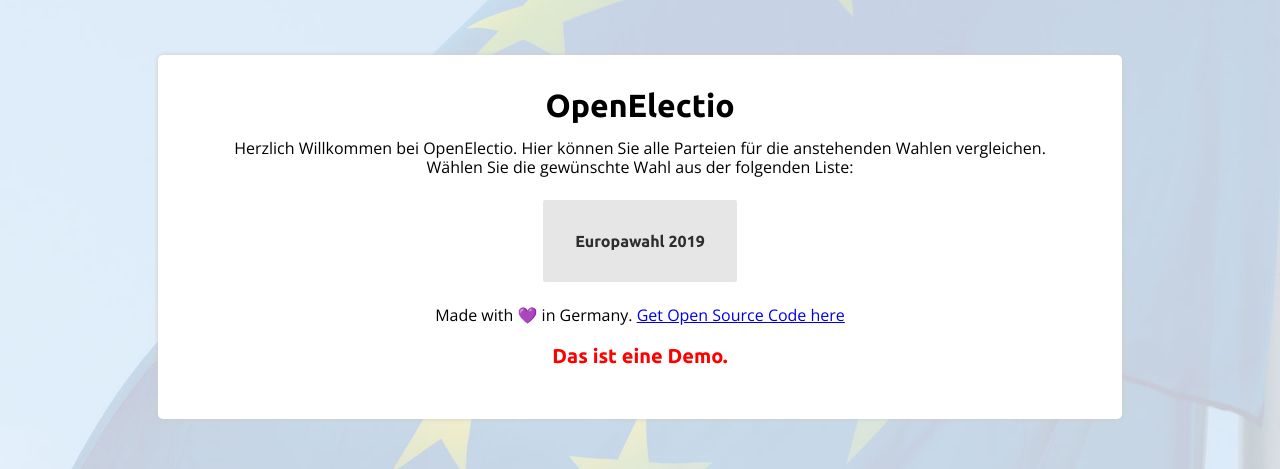
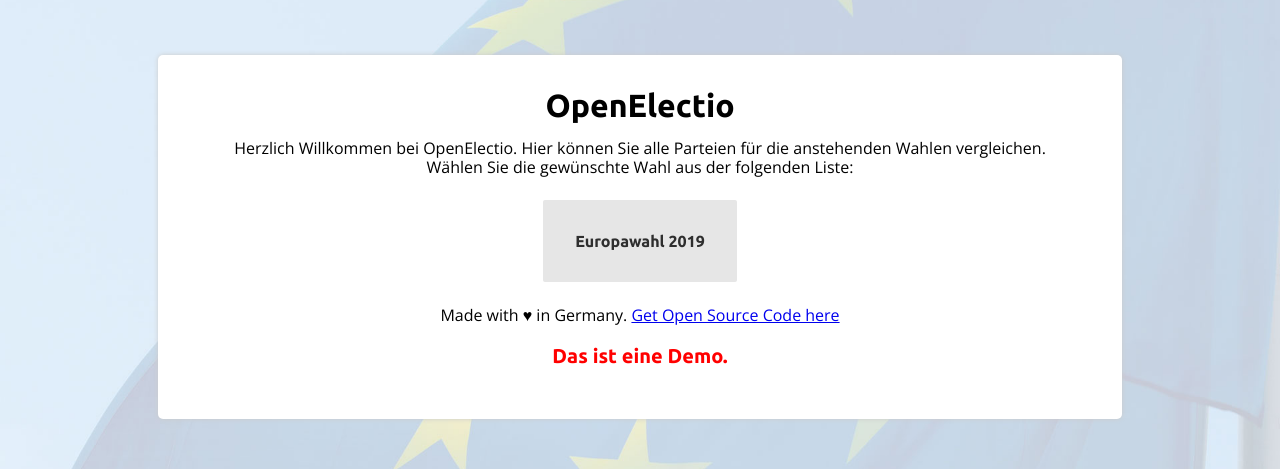
Before and after one commit to voltdeutschland/OpenElectio, a React (Create React App) app: page / in a window 1280 px wide. Shown: the part 163-632 px from the top of the page. Built offline with nearby package versions, Linux system fonts and the light colour scheme.

Commit message:
Add comments to app

```diff
--- a/src/App.js
+++ b/src/App.js
@@ -13,7 +13,7 @@ import type {PartyType} from "./typedefs/PartyType";
 import type {ElectionType} from "./typedefs/ElectionType";
 import EvaluationHelper from "./helpers/EvaluationHelper";
 
-import {Progress} from 'react-sweet-progress';
+import {Progress} from "react-sweet-progress";
 import "react-sweet-progress/lib/style.css";
 
 type Props = {};
@@ -33,6 +33,10 @@ const STEPS = {
     EVALUATION: 3,
 };
 
+
+/**
+ * The Basic App
+ */
 class App extends React.Component<Props, State> {
 
     state = {
@@ -44,6 +48,10 @@ class App extends React.Component<Props, State> {
         activeQuestion: 0
     };
 
+
+    /**
+     * componentWillMount - mount a compenent
+     */
     componentWillMount = async () => {
         let state: ?string = localStorage.getItem(SharedConstants.STORAGE_PATH);
         if (state) {
@@ -51,7 +59,7 @@ class App extends React.Component<Props, State> {
                 let parsedState: State = JSON.parse(state);
                 await this.persistedSetState(parsedState);
             } catch (e) {
-                console.log(e);
+                console.error(e);
             }
         } else {
             let electionsService = new ElectionsService();
@@ -64,6 +72,10 @@ class App extends React.Component<Props, State> {
         }
     };
 
+    /**
+     * onAnswer - evaluate answer
+     * @param {Integer} answer - -1 fot no, 0 for neutral, 1 for yes and null to do not calculate the answer
+     */
     onAnswer = (answer: -1 | 0 | 1 | null) => {
         let answers = this.state.answers;
         answers[this.state.activeQuestion] = {value: answer, weight: 1};
@@ -74,12 +86,23 @@ class App extends React.Component<Props, State> {
         }
     };
 
+
+    /**
+     * onWeight - evaluate questionweights
+     * @param {Number} questionNumber - The question id to set the weight
+     * @param {Number} weight - the weight to set
+     */
     onWeight = (questionNumber: number, weight: number) => {
         let answers = this.state.answers;
         answers[questionNumber].weight = weight;
         this.persistedSetState({answers: answers});
     };
 
+
+    /**
+     * onElection - evaluate Election
+     * @param {String} electionId - the id from the election to evaluate
+     */
     onElection = async (electionId: string) => {
         let electionsService = new ElectionsService();
         this.persistedSetState({
@@ -91,6 +114,10 @@ class App extends React.Component<Props, State> {
         });
     };
 
+
+    /**
+     * onWeightingCompleted - if the weighting complete
+     */
     onWeightingCompleted = async () => {
         await this.persistedSetState({
             step: STEPS.EVALUATION,
@@ -98,6 +125,11 @@ class App extends React.Component<Props, State> {
         });
     };
 
+
+    /**
+     * renderElections - render all elections
+     * @return {HTML}
+     */
     renderElections = () => {
         let elections = [];
         for (let i = 0; i < this.state.elections.length; i++) {
@@ -111,7 +143,7 @@ class App extends React.Component<Props, State> {
             );
         }
         return (
-            <div className="app-inner-container">
+            <section className="app-inner-container">
                 <h1 className="no-margin margin-bot-16 text-center">OpenElectio</h1>
                 <p className="no-margin margin-bot-16 text-center">Herzlich Willkommen bei OpenElectio. Hier können Sie
                     alle Parteien für die anstehenden Wahlen vergleichen.<br/>
@@ -121,24 +153,33 @@ class App extends React.Component<Props, State> {
                         elections ? elections : (<p>no elections found</p>)
                     }
                 </div>
-                <p className="text-center">Made with 💜 in Germany. <a
+                <p className="text-center">Made with &hearts; in Germany. <a
                     href="https://github.com/voltdeutschland/OpenElectio" target="_blank">Get Open Source
                     Code here</a></p>
                 <p className="text-center disclaimer-text">Das ist eine Demo.</p>
-            </div>
+            </section>
         )
     };
 
+
+    /**
+     * renderQuestions - render a question
+     * @return {HTML}
+     */
     renderQuestions = () => {
         return (
-            <div className="app-inner-container">
+            <section className="app-inner-container">
                 <Progress percent={Math.round(this.state.activeQuestion / this.state.questions.length * 100)}
                           status="active"/>
                 <Question onAnswer={this.onAnswer} question={this.state.questions[this.state.activeQuestion]}/>
-            </div>
+            </section>
         )
     };
 
+
+    /**
+     * renderWeighting - render all weightings
+     */
     renderWeighting = () => {
         let weights = [];
         for (let i = 0; i < this.state.questions.length; i++) {
@@ -148,7 +189,7 @@ class App extends React.Component<Props, State> {
                                  weight={this.state.answers[i].weight} onWeight={this.onWeight}/>);
         }
         return (
-            <div className="app-inner-container">
+            <section className="app-inner-container">
                 <h1 className="text-center">Gewichtung</h1>
                 <p className="text-center">Klicke hier die Fragen an, die dir besonders wichtig sind, um sie in der
                     Auswertung doppelt zu gewichten.</p>
@@ -158,10 +199,15 @@ class App extends React.Component<Props, State> {
                 <div className="button-container">
                     <button className="pure-button" onClick={this.onWeightingCompleted}>weiter</button>
                 </div>
-            </div>
+            </section>
         )
     };
 
+
+    /**
+     * renderEvaluation - render the evaluation
+     * @return {HTML}
+     */
     renderEvaluation = () => {
         // expect parties to be sorted descending by concordance
         let parties = [];
@@ -173,7 +219,7 @@ class App extends React.Component<Props, State> {
                                      key={"evaluation" + i}/>)
         }
         return (
-            <div className="app-inner-container">
+            <section className="app-inner-container">
                 <h1 className="text-center">Auswertung</h1>
                 <article className="parties-container">
                     {
@@ -187,10 +233,15 @@ class App extends React.Component<Props, State> {
                         Neustart
                     </button>
                 </div>
-            </div>
+            </section>
         )
     };
 
+
+    /**
+     * render - Render the app content
+     * @return {HTML}
+     */
     render = () => {
         let content = this.renderElections();
         switch (this.state.step) {
@@ -210,14 +261,19 @@ class App extends React.Component<Props, State> {
                 content = this.renderElections();
         }
         return (
-            <div className="app-container">
+            <article className="app-container">
                 {
                     content
                 }
-            </div>
+            </article>
         )
     };
 
+
+    /**
+     * persistedSetState - set a new persisted state
+     * @param {STATE} newState - the new state
+     */
     persistedSetState = (newState) => {
         return new Promise((resolve) => {
             this.setState(newState, () => {
```
